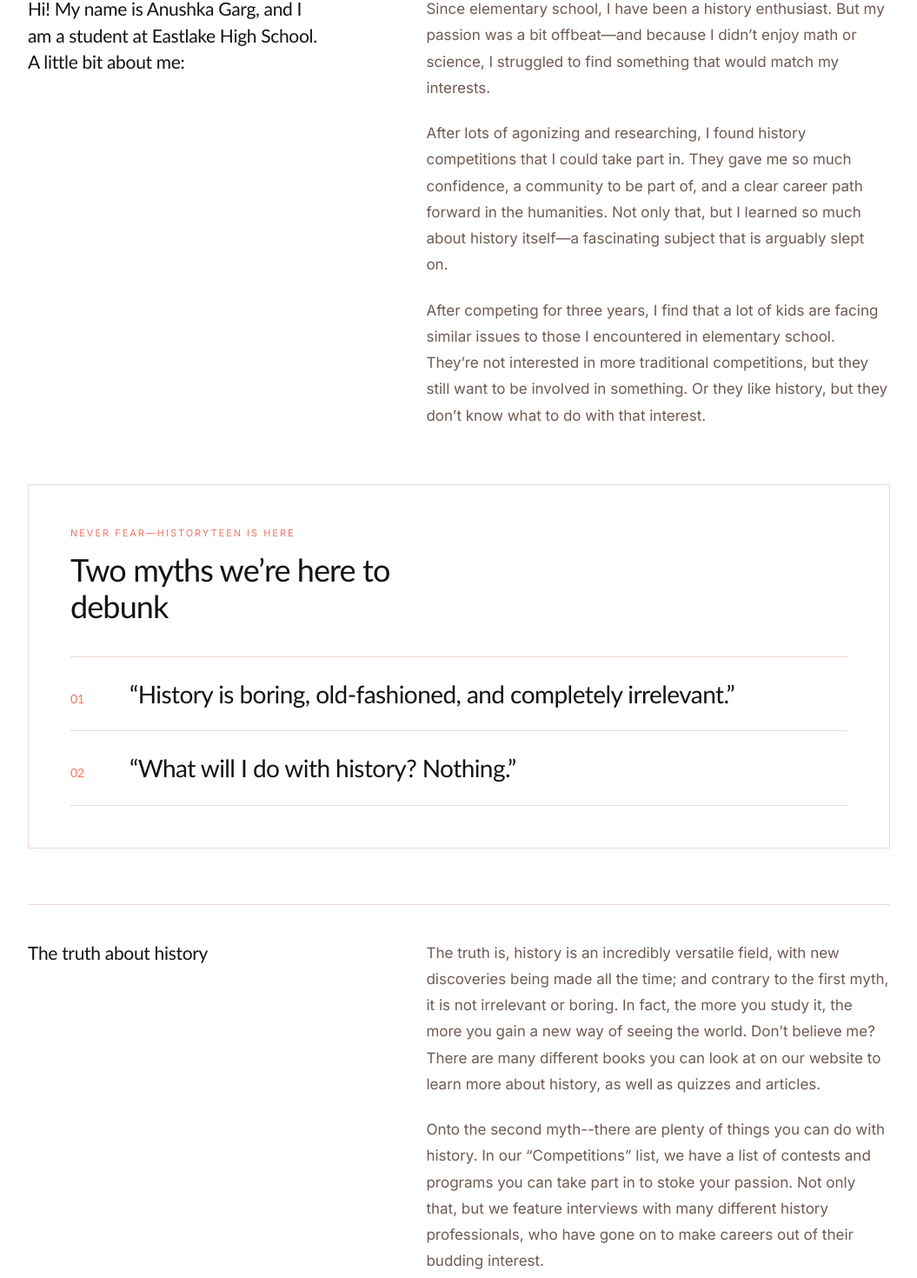
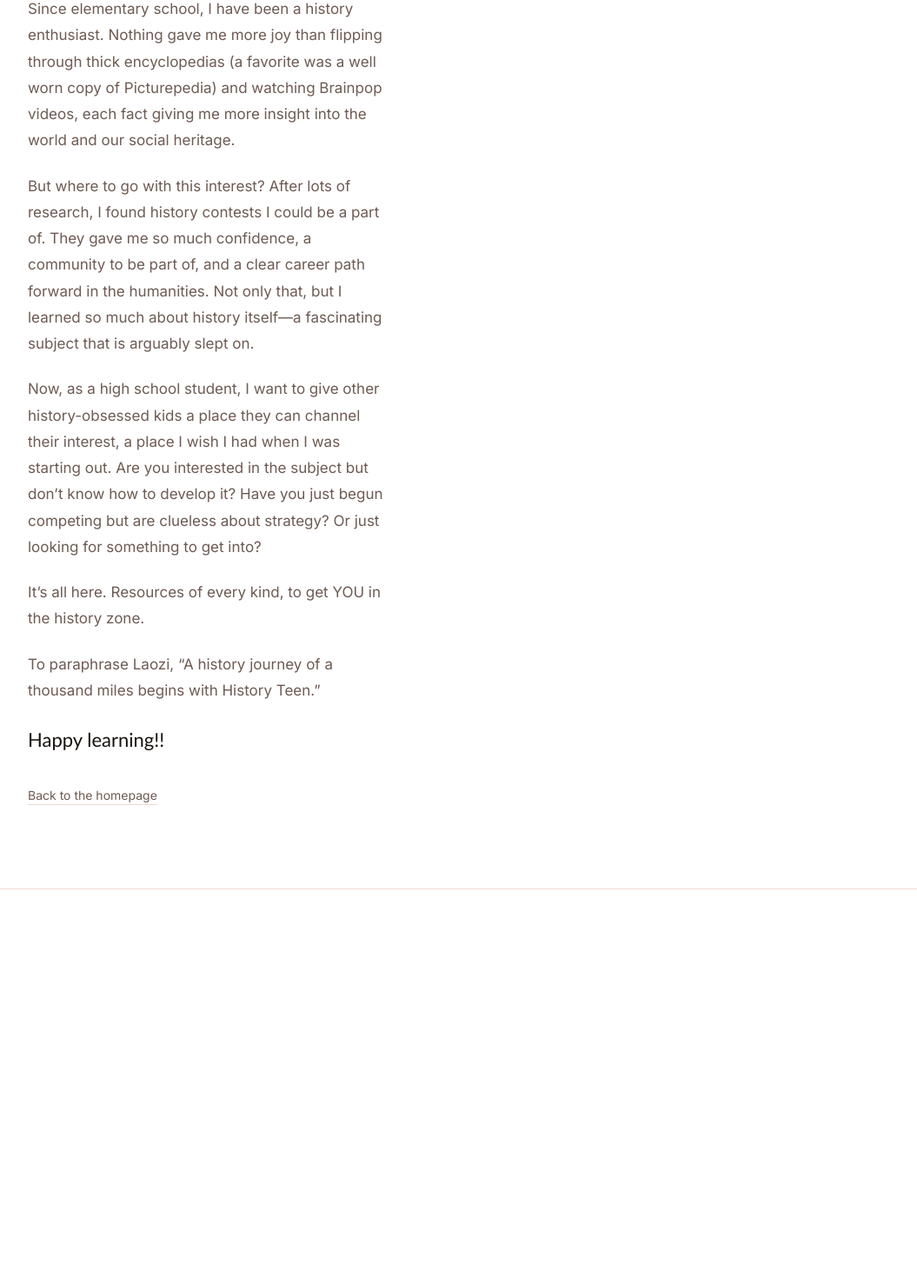
Before and after one commit to anushkagarg100/historyteen, a Next.js app: page /about in a window 1280 px wide. Shown: the part 618-2088 px from the top of the page at 87% size, without its empty margins (112-1167 px from the left). After the commit the page ends 1641 px from the top, so only its background shows below. Built offline with nearby package versions, Linux system fonts and the light colour scheme.

Commit message:
Update Our Mission story

```diff
--- a/app/about/page.tsx
+++ b/app/about/page.tsx
@@ -23,81 +23,37 @@ export default function AboutPage() {
           </p>
 
           <div className={styles.missionStory}>
-            <p className={styles.missionIntro}>
-              Hi! My name is Anushka Garg, and I am a student at Eastlake High
-              School. A little bit about me:
-            </p>
             <div className={styles.missionProse}>
               <p>
-                Since elementary school, I have been a history enthusiast. But
-                my passion was a bit offbeat—and because I didn&rsquo;t enjoy
-                math or science, I struggled to find something that would match
-                my interests.
+                Since elementary school, I have been a history enthusiast.
+                Nothing gave me more joy than flipping through thick
+                encyclopedias (a favorite was a well worn copy of Picturepedia)
+                and watching Brainpop videos, each fact giving me more insight
+                into the world and our social heritage.
               </p>
               <p>
-                After lots of agonizing and researching, I found history
-                competitions that I could take part in. They gave me so much
-                confidence, a community to be part of, and a clear career path
-                forward in the humanities. Not only that, but I learned so much
-                about history itself—a fascinating subject that is arguably
-                slept on.
+                But where to go with this interest? After lots of research, I
+                found history contests I could be a part of. They gave me so
+                much confidence, a community to be part of, and a clear career
+                path forward in the humanities. Not only that, but I learned so
+                much about history itself—a fascinating subject that is
+                arguably slept on.
               </p>
               <p>
-                After competing for three years, I find that a lot of kids are
-                facing similar issues to those I encountered in elementary
-                school. They&rsquo;re not interested in more traditional
-                competitions, but they still want to be involved in something.
-                Or they like history, but they don&rsquo;t know what to do with
-                that interest.
-              </p>
-            </div>
-          </div>
-
-          <div className={styles.myths}>
-            <p className={styles.kicker}>Never fear—HistoryTeen is here</p>
-            <h3>Two myths we&rsquo;re here to debunk</h3>
-            <ol className={styles.mythList}>
-              <li>
-                <span className={styles.principleNum}>01</span>
-                <p>
-                  &ldquo;History is boring, old-fashioned, and completely
-                  irrelevant.&rdquo;
-                </p>
-              </li>
-              <li>
-                <span className={styles.principleNum}>02</span>
-                <p>&ldquo;What will I do with history? Nothing.&rdquo;</p>
-              </li>
-            </ol>
-          </div>
-
-          <div className={styles.missionStory}>
-            <p className={styles.missionIntro}>The truth about history</p>
-            <div className={styles.missionProse}>
-              <p>
-                The truth is, history is an incredibly versatile field, with new
-                discoveries being made all the time; and contrary to the first
-                myth, it is not irrelevant or boring. In fact, the more you
-                study it, the more you gain a new way of seeing the world.
-                Don&rsquo;t believe me? There are many different books you can
-                look at on our website to learn more about history, as well as
-                quizzes and articles.
+                Now, as a high school student, I want to give other
+                history-obsessed kids a place they can channel their interest, a
+                place I wish I had when I was starting out. Are you interested
+                in the subject but don&rsquo;t know how to develop it? Have you
+                just begun competing but are clueless about strategy? Or just
+                looking for something to get into?
               </p>
               <p>
-                Onto the second myth--there are plenty of things you can do with
-                history. In our &ldquo;Competitions&rdquo; list, we have a list
-                of contests and programs you can take part in to stoke your
-                passion. Not only that, but we feature interviews with many
-                different history professionals, who have gone on to make
-                careers out of their budding interest.
+                It&rsquo;s all here. Resources of every kind, to get YOU in the
+                history zone.
               </p>
               <p>
-                My main objective is to support you wherever you are and create
-                the space I wish I had when I was just starting out.
-              </p>
-              <p>
-                To paraphrase Laozi, &ldquo;A history journey of a thousand miles
-                begins with History Teen.&rdquo;
+                To paraphrase Laozi, &ldquo;A history journey of a thousand
+                miles begins with History Teen.&rdquo;
               </p>
               <p className={styles.missionSignoff}>Happy learning!!</p>
             </div>
```
